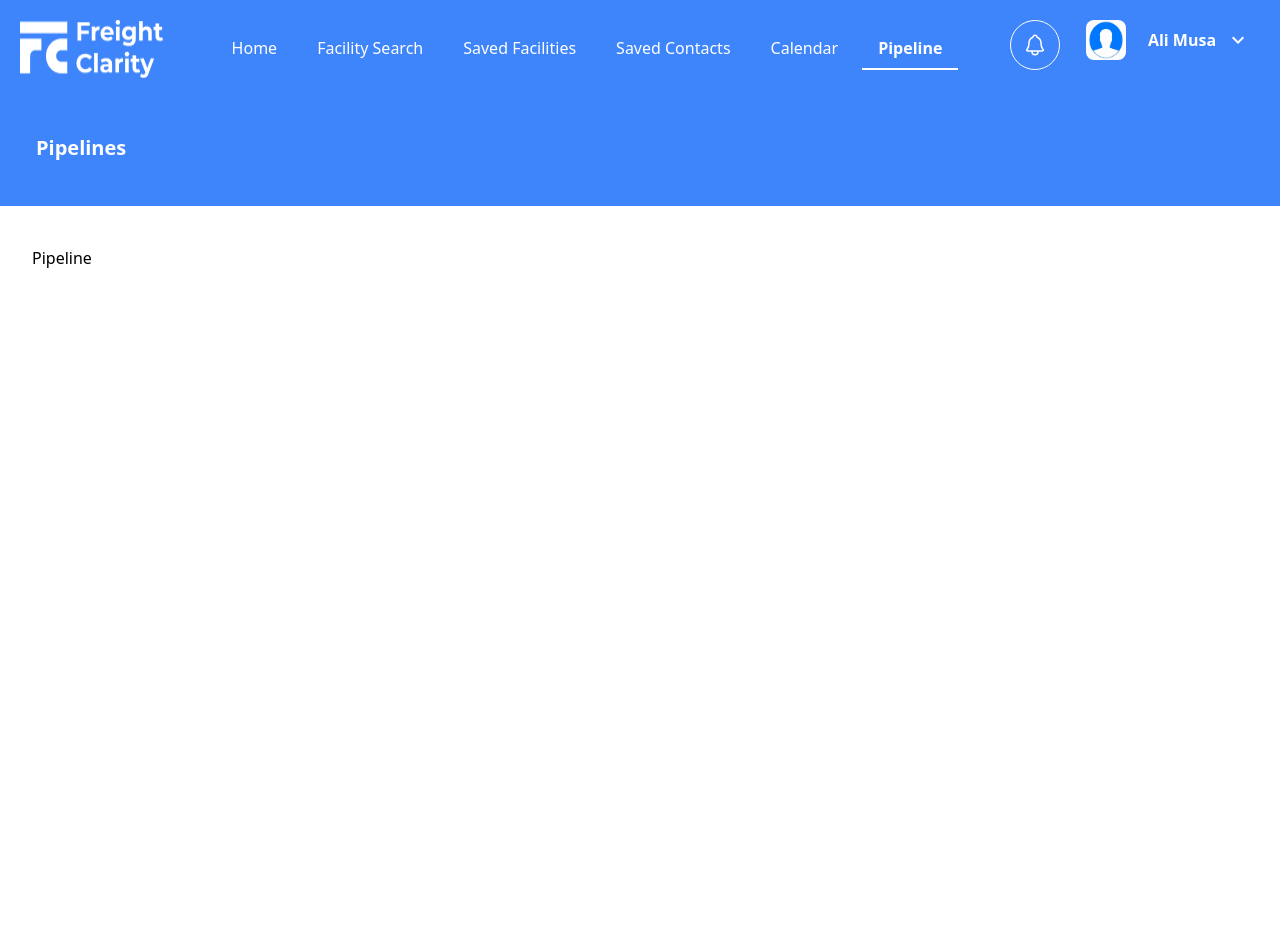
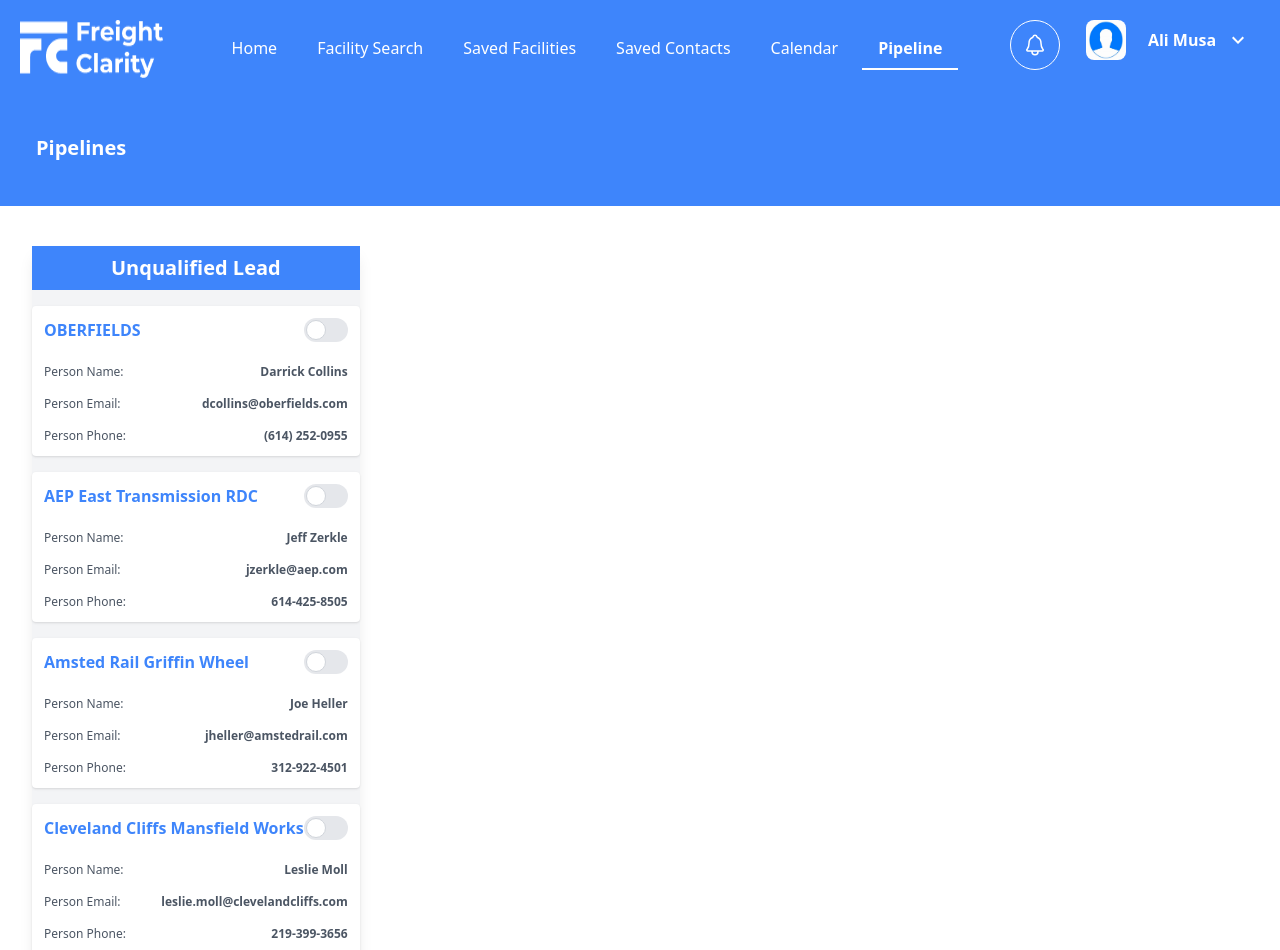
Before and after one commit to AliMusaShah/Trucking-Self, a React (Vite) app: page /pipeline in a window 1280 px wide. Shown: the top 950 px of the page. Built offline with nearby package versions, Linux system fonts and the light colour scheme; what chartjs-plugin-datalabels would draw is missing.

Commit message:
pipeline screen development

```diff
--- a/src/features/pipeline/Pipeline.jsx
+++ b/src/features/pipeline/Pipeline.jsx
@@ -1,8 +1,95 @@
 
-const Pipeline = () => {
+const UnqualifiedLead = () => {
+    const leads = [
+        {
+            company: "OBERFIELDS",
+            switch: "Off",
+            person: {
+                name: "Darrick Collins",
+                email: "dcollins@oberfields.com",
+                phone: "(614) 252-0955"
+            }
+        },
+        {
+            company: "AEP East Transmission RDC",
+            switch: "On",
+            person: {
+                name: "Jeff Zerkle",
+                email: "jzerkle@aep.com",
+                phone: "614-425-8505"
+            }
+        },
+        {
+            company: "Amsted Rail Griffin Wheel",
+            switch: "On",
+            person: {
+                name: "Joe Heller",
+                email: "jheller@amstedrail.com",
+                phone: "312-922-4501"
+            }
+        },
+        {
+            company: "Cleveland Cliffs Mansfield Works",
+            switch: "On",
+            person: {
+                name: "Leslie Moll",
+                email: "leslie.moll@clevelandcliffs.com",
+                phone: "219-399-3656"
+            }
+        },
+        {
+            company: "Engineered Wire Products",
+            switch: "On",
+            person: {
+                name: "Dave Jillson",
+                email: "jillsond@keystonesteel.com",
+                phone: "(800) 447-6444"
+            }
+        }
+    ];
+
     return (
-        <div>Pipeline</div>
-    )
-}
+        <div className="flex">
+            <div className="flex flex-col items-start shadow-lg bg-gray-100">
+                <h1 className="text-xl font-semibold p-2 text-center mb-4 text-white bg-defaultBlue w-full">Unqualified Lead</h1>
+                <div className="space-y-4">
+                    {leads.map((lead, index) => (
+                        <div key={index} className=" p-1 bg-white rounded shadow">
+                            {/* <div className="text-sm text-gray-600 w-full"> */}
+                            <div className="flex justify-between p-2  font-normal text-defaultBlue">
+                                <span className="font-semibold">{lead.company}</span>
+                                <span>
+                                    <label className="inline-flex items-center cursor-pointer">
+                                        <input
+                                            type="checkbox"
+                                            className="sr-only peer"
+                                            onChange={() => console.log('Toggle status for row:')}
+                                        />
+                                        <div className="relative w-11 h-6 bg-gray-200  rounded-full  peer-checked:after:translate-x-full rtl:peer-checked:after:-translate-x-full peer-checked:after:border-white after:content-[''] after:absolute after:top-[2px] after:start-[2px] after:bg-white after:border-gray-300 after:border after:rounded-full after:h-5 after:w-5 after:transition-all dark:border-gray-600 peer-checked:bg-defaultBlue"></div>
+                                    </label>
+                                </span>
+                            </div>
+                            <div className="flex justify-between p-2  text-xs text-gray-600">
+                                <span>Person Name:</span>
+                                <span className="font-semibold">{lead.person.name}</span>
+                            </div>
+                            <div className="flex justify-between p-2 text-xs text-gray-600">
+                                <span>Person Email:</span>
+                                <span className="font-semibold">{lead.person.email}</span>
+                            </div>
+                            <div className="flex justify-between p-2 text-xs text-gray-600 w-full">
+                                <span>Person Phone:</span>
+                                <span className="font-semibold">{lead.person.phone}</span>
+                            </div>
 
-export default Pipeline
+                        </div>
+
+                        // </div>
+                    ))}
+                </div>
+            </div>
+        </div>
+    );
+};
+
+export default UnqualifiedLead;
```
